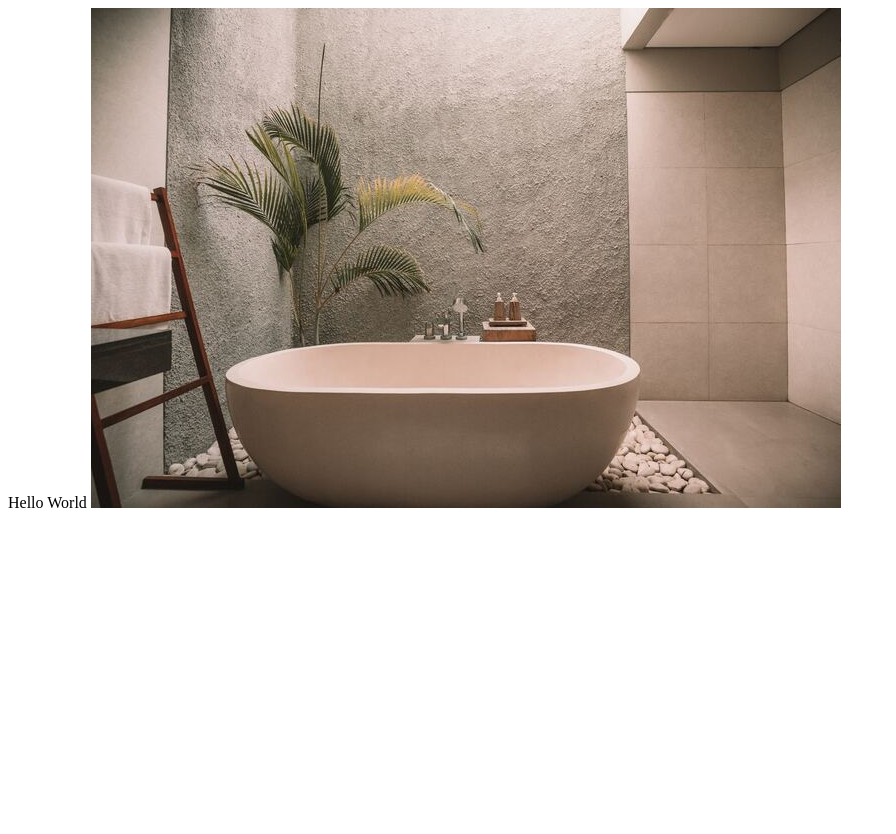
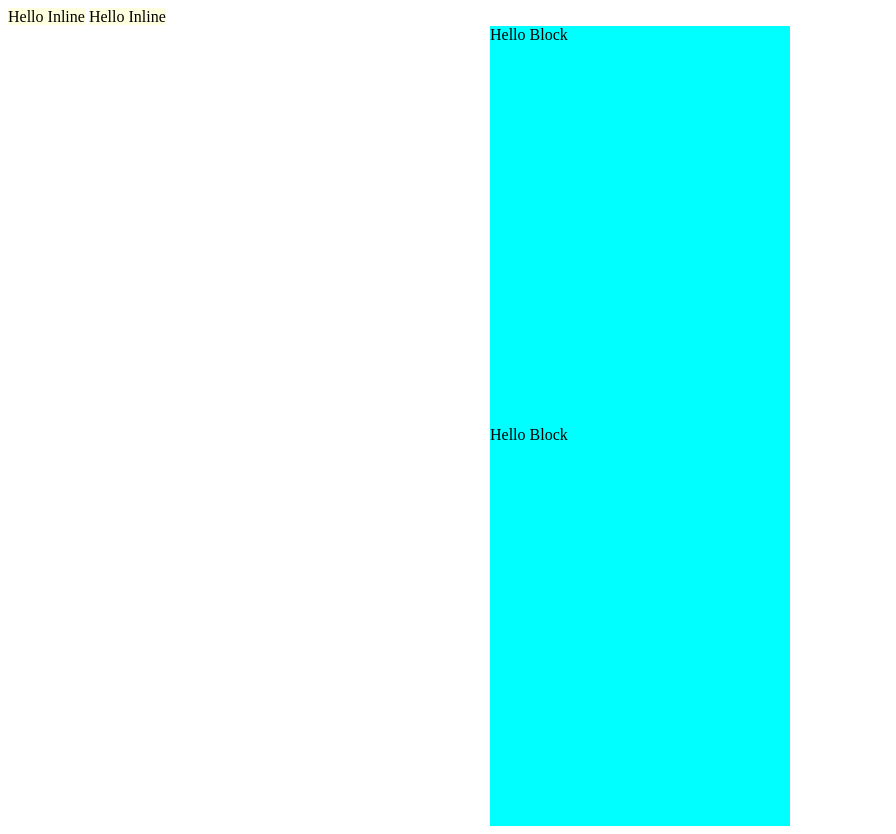
Before and after one commit to TakahashiIkki/udemy-front-dev-tutorial, a plain HTML site: page section2/index.html in a window 1280 px wide. Shown: the whole page, without its empty margins (0-896 px from the left). Before the commit the page ends 800 px from the top, so only its background shows below. Drawn offline with Linux system fonts and the light colour scheme.

Commit message:
インライン要素とブロック要素の違いを学ぶ

```diff
--- a/section2/index.html
+++ b/section2/index.html
@@ -5,7 +5,28 @@
     <title>Document</title>
 </head>
 <body>
-    <span>Hello World</span>
-    <img src="image-1.jpg" alt="">
+    <!-- インライン要素の代表 -->
+    <!-- インライン要素を中央揃えにするには ... 親要素に text-aligh:center を指定する 今回だと body -->
+    <span>Hello Inline</span>
+    <span>Hello Inline</span>
+    <!-- ブロック要素の代表 -->
+    <div>Hello Block</div>
+    <div>Hello Block</div>
+<style>
+    span {
+        /*display: block; */ /* インライン要素がブロック要素のように振る舞う */
+        width: 300px;
+        height: 400px;
+        background-color: lightyellow;
+    }
+    /* spanタグに対しての横幅と縦幅の指定は無視される */
+
+    div {
+        width: 300px;
+        height: 400px;
+        margin: 0 auto; /* ブロック要素を中央揃えにする */
+        background-color: cyan;
+    }
+</style>
 </body>
 </html>
```
